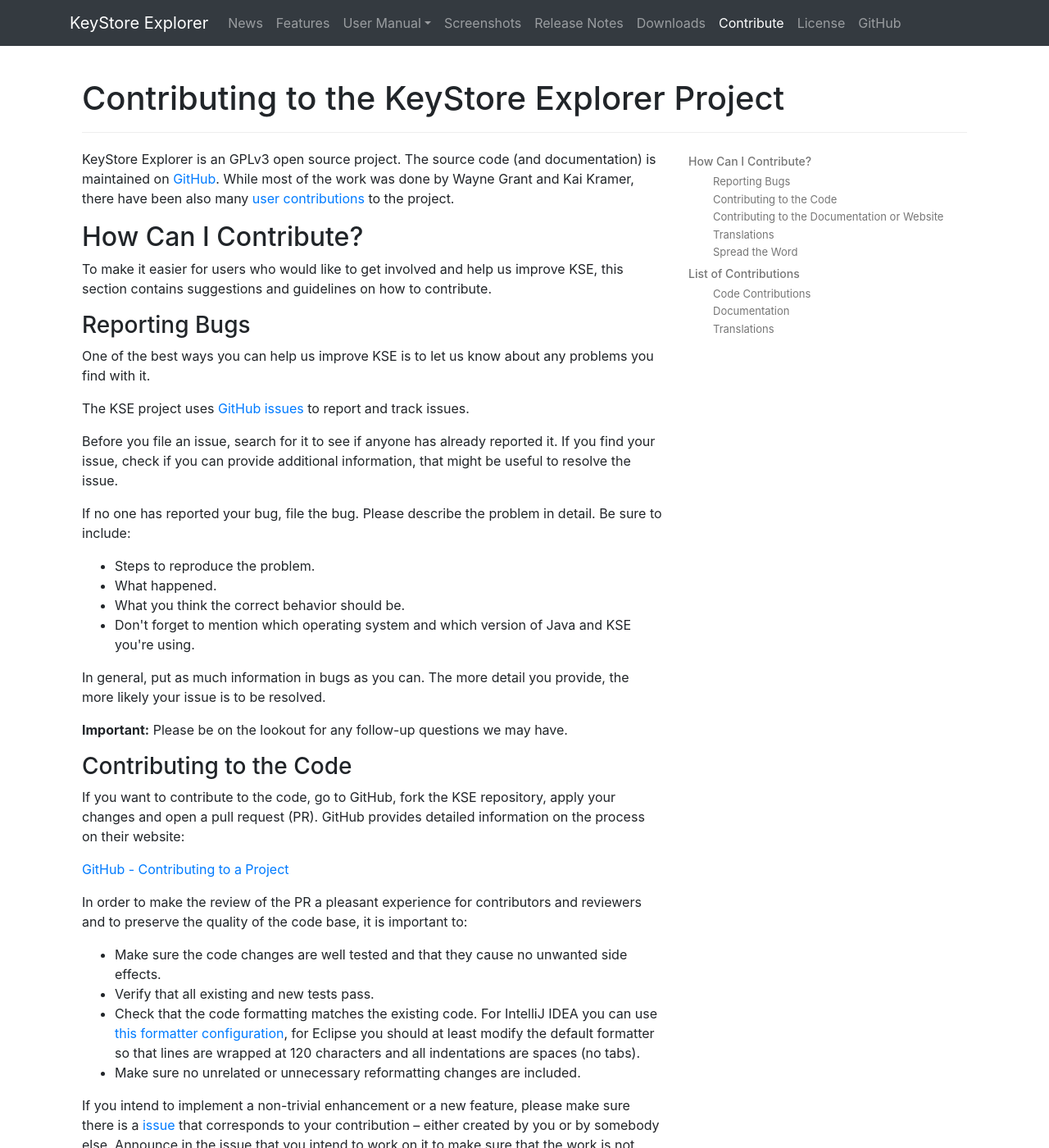
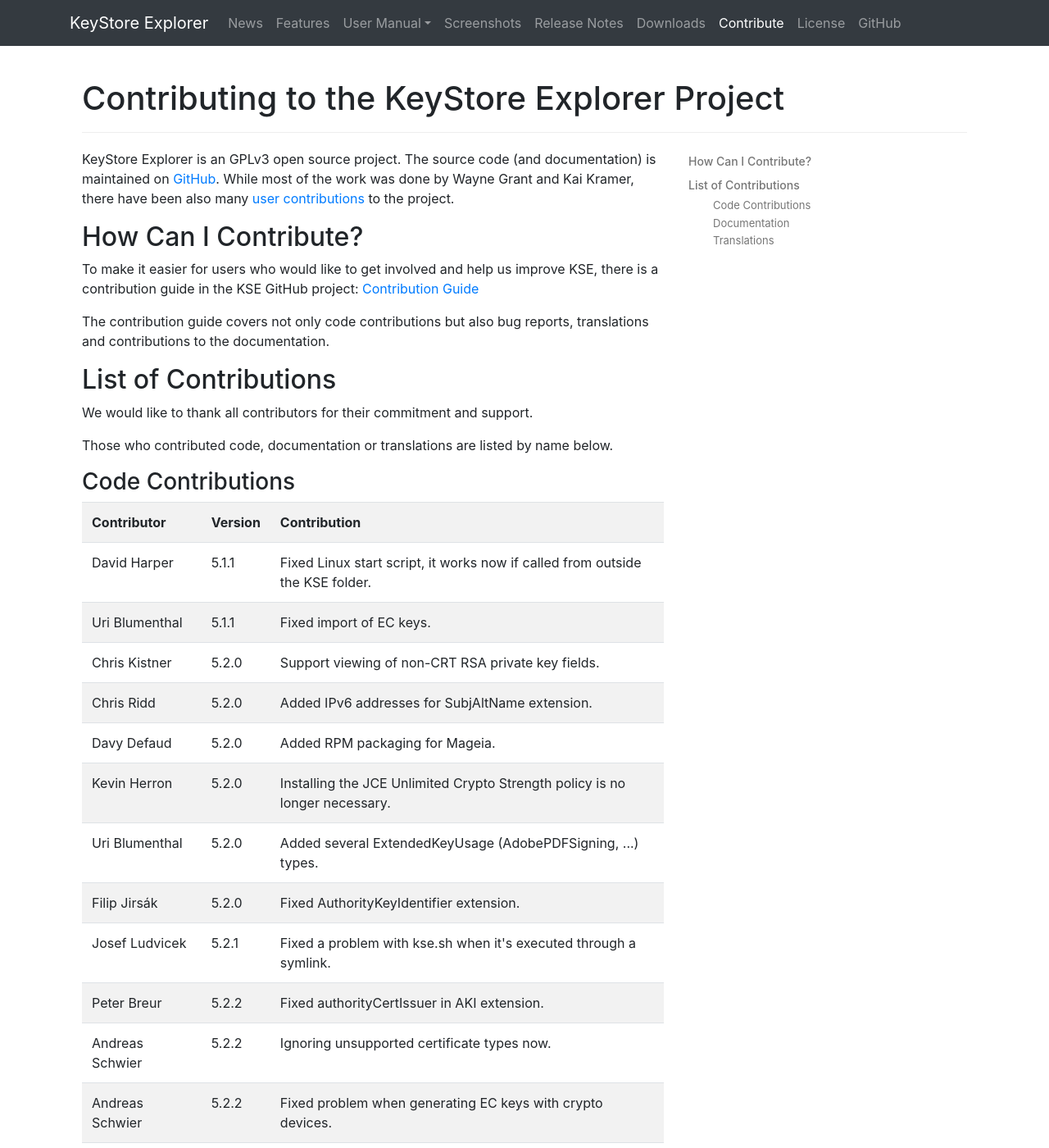
Before and after one commit to kaikramer/kaikramer.github.io, a Jekyll site: the page built from contribute.html, in a window 1280 px wide and 1400 px high. Shown: the whole window at 82% size. Built offline with Jekyll 4.4.1, drawn with Linux system fonts in a browser that asks for light colours; some of the changed text lies outside the part shown.

Commit message:
removed redundancy for contribution guide

```diff
--- a/contribute.html
+++ b/contribute.html
@@ -19,82 +19,10 @@
 
             <h2>How Can I Contribute?</h2>
 
-            <p>To make it easier for users who would like to get involved and help us improve KSE, this section contains suggestions and
-                guidelines on how to contribute.</p>
+            <p>To make it easier for users who would like to get involved and help us improve KSE, there is a contribution guide in the
+                KSE GitHub project: <a href="https://github.com/kaikramer/keystore-explorer/blob/main/CONTRIBUTING.md">Contribution Guide</a> </p>
 
-            <h3>Reporting Bugs</h3>
-
-            <p>One of the best ways you can help us improve KSE is to let us know about any problems you find with it.</p>
-
-            <p>The KSE project uses <a href="https://github.com/kaikramer/keystore-explorer/issues">GitHub issues</a> to report and track issues.</p>
-
-            <p>Before you file an issue, search for it to see if anyone has already reported it. If you find your issue, check if you
-                can provide additional information, that might be useful to resolve the issue.</p>
-
-            <p>If no one has reported your bug, file the bug. Please describe the problem in detail. Be sure to include:
-                <ul>
-                    <li>Steps to reproduce the problem.</li>
-                    <li>What happened.</li>
-                    <li>What you think the correct behavior should be.</li>
-                    <li>Don't forget to mention which operating system and which version of Java and KSE you're using.</li>
-                </ul>
-            </p>
-
-            <p>In general, put as much information in bugs as you can. The more detail you provide, the more likely your issue is to be resolved.</p>
-
-            <p><b>Important:</b> Please be on the lookout for any follow-up questions we may have.</p>
-
-            <h3>Contributing to the Code</h3>
-
-            <p>If you want to contribute to the code, go to GitHub, fork the KSE repository, apply your changes and open a
-                pull request (PR). GitHub provides detailed information on the process on their website:
-            </p>
-            <p>
-                <a href="https://guides.github.com/activities/contributing-to-open-source/#contributing">GitHub - Contributing to a Project</a>
-            </p>
-
-            <p>In order to make the review of the PR a pleasant experience for contributors and reviewers and
-                to preserve the quality of the code base, it is important to:
-                <ul>
-                    <li>Make sure the code changes are well tested and that they cause no unwanted side effects.</li>
-                    <li>Verify that all existing and new tests pass.</li>
-                    <li>Check that the code formatting matches the existing code. For IntelliJ IDEA you can
-                        use <a href="kse_formatter.xml">this formatter configuration</a>, for Eclipse you should
-                        at least modify the default formatter so that lines are wrapped at 120 characters and
-                        all indentations are spaces (no tabs).</li>
-                    <li>Make sure no unrelated or unnecessary reformatting changes are included.</li>
-                </ul>
-            </p>
-
-            <p>If you intend to implement a non-trivial enhancement or a new feature, please make sure there is a
-                <a href="https://github.com/kaikramer/keystore-explorer/issues">issue</a> that corresponds to your contribution
-                &ndash; either created by you or by somebody else. Announce in the issue that you intend to work on it
-                to make sure that the work is not done twice. This is also a good way to get some guidance on how
-                to beste tackle a problem or discuss implementation ideas. </p>
-
-            <h3>Contributing to the Documentation or Website</h3>
-
-            <p>Good documentation is crucial for any kind of software. You can help improving the documentation:
-                <ul>
-                    <li>Please report missing, incorrect, or out-dated documentation as an
-                        <a href="https://github.com/kaikramer/keystore-explorer/issues">issue</a>.</li>
-                    <li>Please open an <a href="https://github.com/kaikramer/keystore-explorer/issues">issue</a>
-                        if you think the website could be improved.</li>
-                    <li>The complete website is hosted in a <a href="https://github.com/kaikramer/kaikramer.github.io">GitHub repository</a>.
-                        Feel free to fork it, improve it and create a pull request.</li>
-                </ul>
-            </p>
-
-            <h3>Translations</h3>
-
-            <p>You are welcome to translate the KSE application or documentation into your own language. Just create a
-                <a href="https://github.com/kaikramer/keystore-explorer/issues">issue</a> where you announce that you want to
-                work on translating KSE in a certain language.</p>
-
-            <h3>Spread the Word</h3>
-
-            <p>If you like KSE, why not recommend it to your friends, colleagues or blog followers?
-                Mention it in your blog, on twitter, in forums, on StackOverflow...</p>
+            <p>The contribution guide covers not only code contributions but also bug reports, translations and contributions to the documentation.</p>
 
             <h2 id="list-of-contributions">List of Contributions</h2>
 
```
